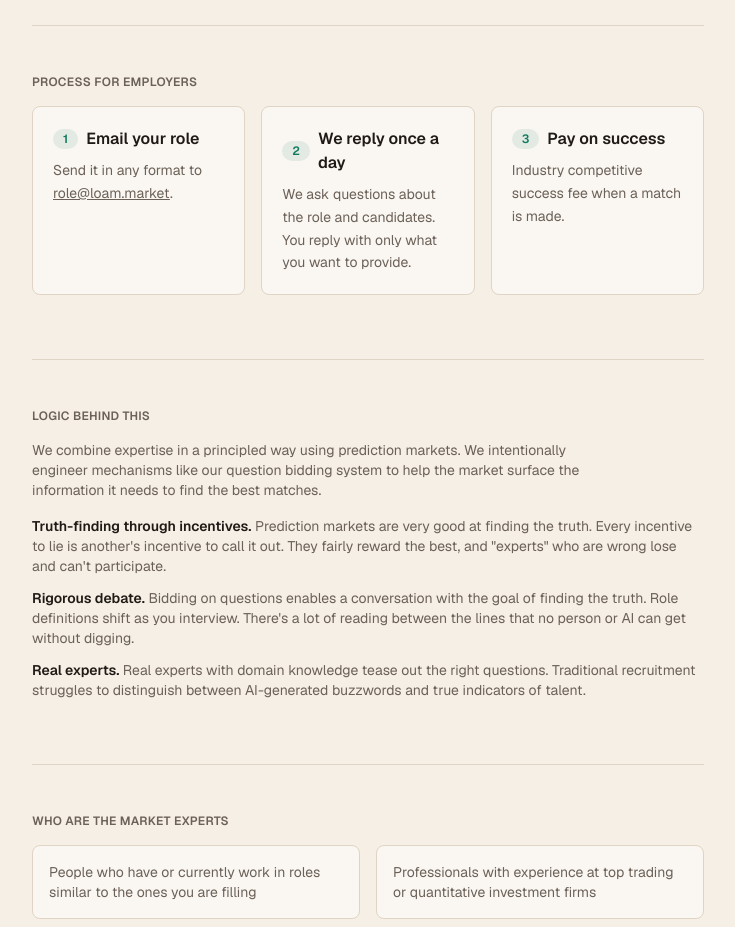
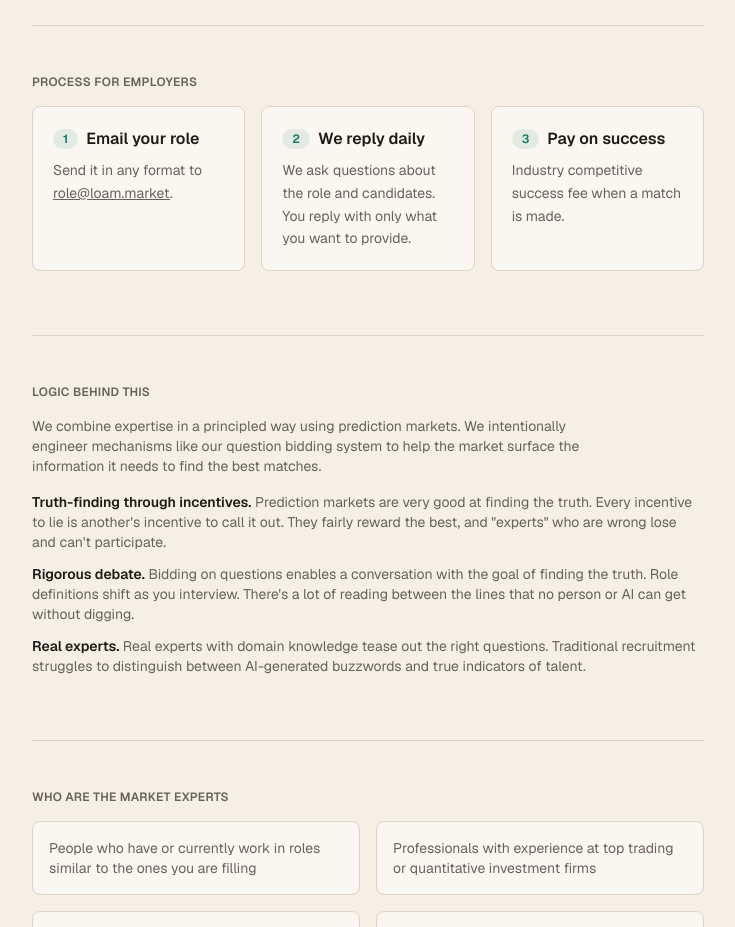
Before and after one commit to LoamMarket/loam.market, a Next.js app: page / in a window 1280 px wide. Shown: the part 780-1707 px from the top of the page, without its empty margins (272-1007 px from the left). Built offline with nearby package versions, Linux system fonts and the light colour scheme.

Commit message:
Shorten step 2 title to 'We reply daily'

```diff
--- a/app/page.tsx
+++ b/app/page.tsx
@@ -116,7 +116,7 @@ export default function Home() {
               <span className="inline-flex items-center justify-center rounded-full bg-loam-accent/10 px-2.5 py-0.5 text-xs font-semibold text-loam-accent">
                 2
               </span>
-              We reply once a day
+              We reply daily
             </h3>
             <p className="text-sm text-loam-muted leading-relaxed">
               We ask questions about the role and candidates. You reply with only what you want to provide.
```
